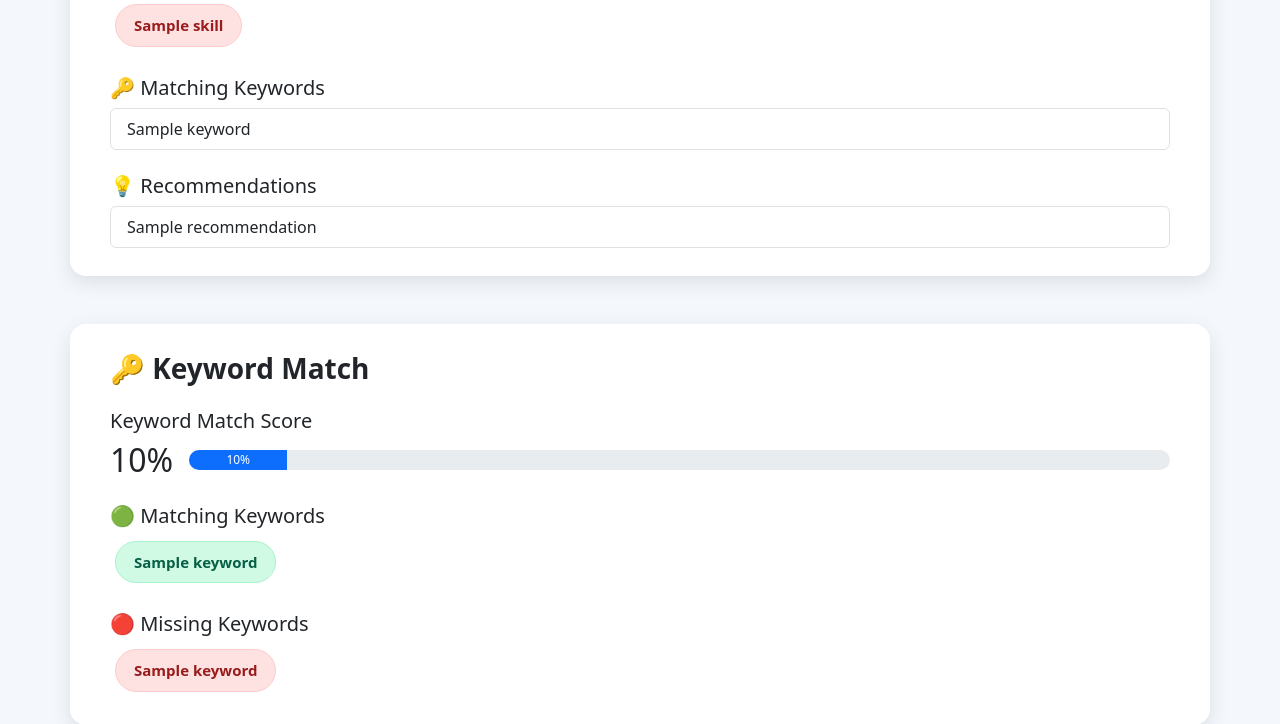
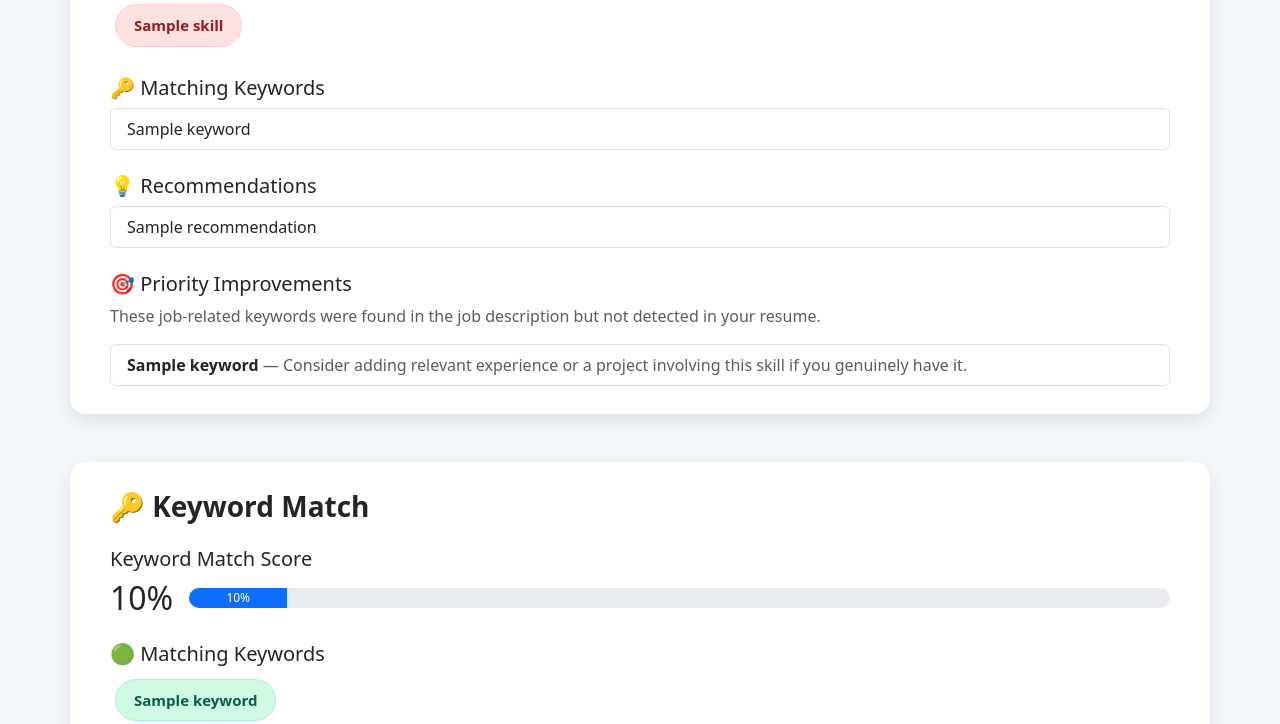
Before and after one commit to Adhyan777/AI-Resume-Analyzer, a Flask app: template templates/upload.html in a window 1280 px wide. Shown: the part 3091-3815 px from the top of the page. Run offline with Flask 3, Linux system fonts and the light colour scheme; the template is opened without the code that fills it: most values are stand-ins (such as "Sample title", 1, 10 or a date in 2020).

Commit message:
Add job-specific priority improvements

```diff
--- a/templates/upload.html
+++ b/templates/upload.html
@@ -621,6 +621,38 @@
                     </li>
                 {% endfor %}
             </ul>
+
+        {% if keyword_match and keyword_match.missing_keywords %}
+
+    <div class="mt-4">
+
+        <h5>🎯 Priority Improvements</h5>
+
+        <p class="text-muted">
+            These job-related keywords were found in the job description
+            but not detected in your resume.
+        </p>
+
+        <ul class="list-group">
+
+            {% for keyword in keyword_match.missing_keywords %}
+
+                <li class="list-group-item">
+                    <strong>{{ keyword }}</strong>
+                    <span class="text-muted">
+                        — Consider adding relevant experience or a project
+                        involving this skill if you genuinely have it.
+                    </span>
+                </li>
+
+            {% endfor %}
+
+        </ul>
+
+    </div>
+
+{% endif %}
+
         </div>
 
     </div>
```
